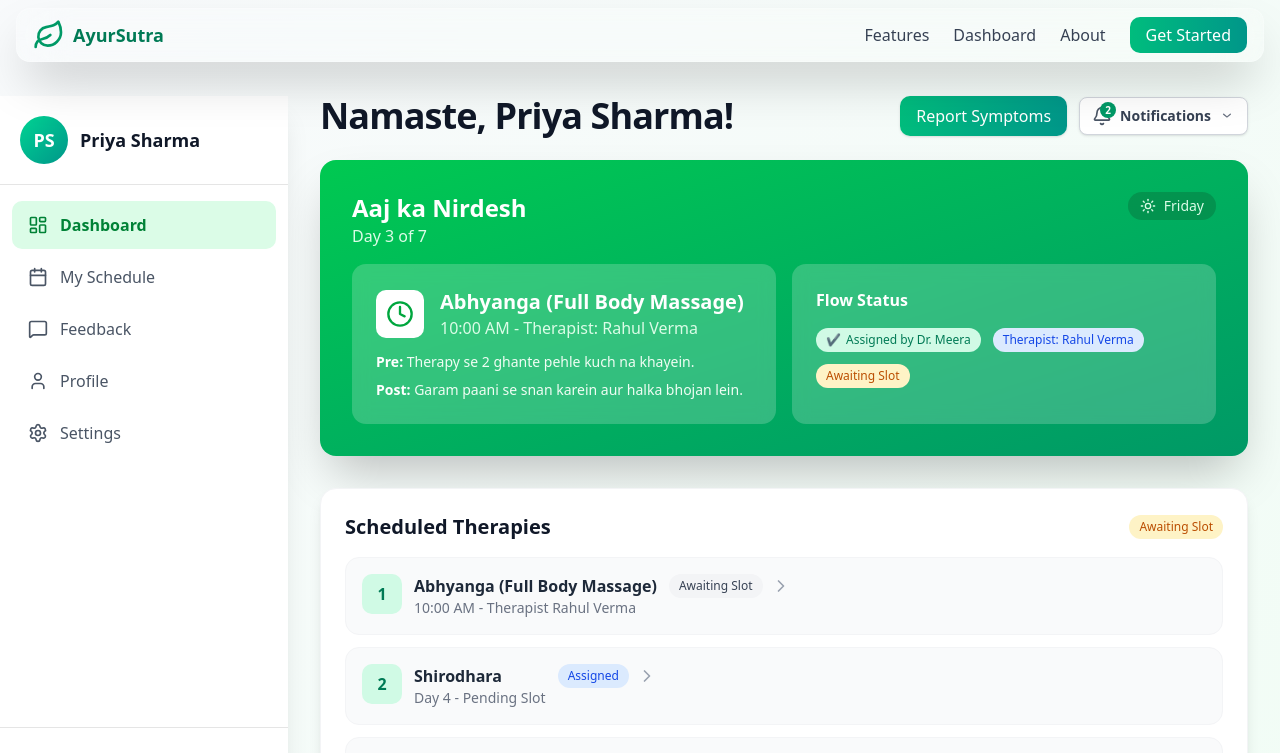
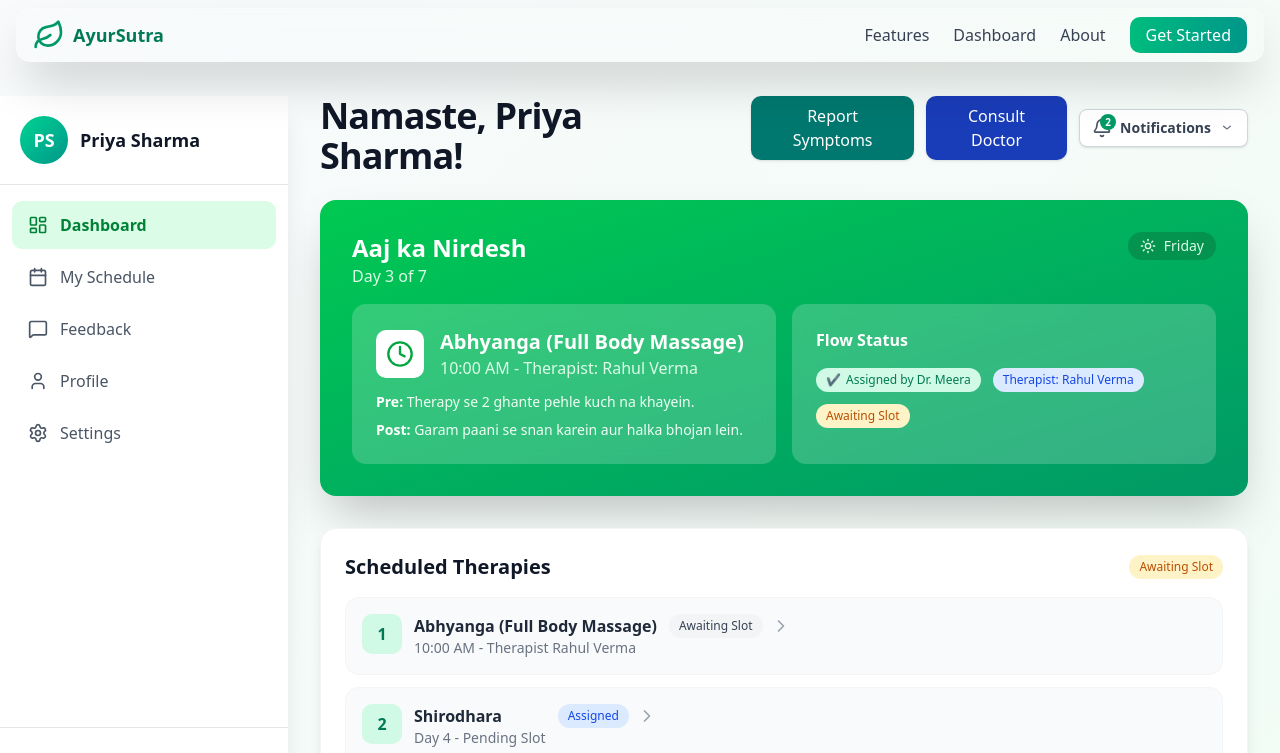
Before and after one commit to Shaanworkspace/AyurSutra, a React (Vite) app: page /patient-dashboard in a window 1280 px wide. Shown: the top 753 px of the page. Built offline with nearby package versions, Linux system fonts and the light colour scheme.

Commit message:
Update routing in App.jsx;

```diff
--- a/src/App.jsx
+++ b/src/App.jsx
@@ -4,6 +4,7 @@ import LoginPage from "./components/Pages/LoginPage";
 import RegisterPage from "./components/Pages/RegisterPage";
 import AboutPage from "./components/Pages/AboutPage";
 import PatientDashboard from "./Patient/Pages/PatientDashboard";
+import ChooseDoctorPage from "./components/Pages/ChooseDocPage";
 
 function App() {
   return (
@@ -13,7 +14,7 @@ function App() {
       <Route path="/register" element={<RegisterPage />} />
       <Route path="/patient-dashboard" element={<PatientDashboard />} />
       <Route path="/about" element={<AboutPage/>} />
-
+      <Route path="/choose-doctor" element={<ChooseDoctorPage />} />
     </Routes>
   );
 }
--- a/src/Patient/Components/Header.jsx
+++ /dev/null
@@ -1,12 +0,0 @@
-const Header = () => (
-  <header className="bg-white shadow-md py-4 px-6">
-    <div className="max-w-[1400px] mx-auto flex items-center justify-between">
-      <h1 className="text-2xl font-bold text-gray-900">Therapy Dashboard</h1>
-      <div className="flex items-center gap-4">
-        <span className="text-gray-600">Welcome</span>
-      </div>
-    </div>
-  </header>
-);
-
-export default Header;
--- a/src/Patient/Components/SymptomReportModal.jsx
+++ b/src/Patient/Components/SymptomReportModal.jsx
@@ -43,11 +43,11 @@ const SymptomReportModal = ({ isOpen, setIsOpen, patientData }) => {
               <div className="grid grid-cols-1 sm:grid-cols-2 gap-3">
                 <div>
                   <label className="block text-sm text-gray-600 mb-1">Name</label>
-                  <input name="name" value={form.name} onChange={handleChange} className="w-full bg-white border border-gray-300 rounded-lg px-3 py-2" />
+                  <input name="name" value={form.name} onChange={handleChange} className="w-full bg-gray-100 border border-gray-300 rounded-lg px-3 py-2" disabled />
                 </div>
                 <div>
                   <label className="block text-sm text-gray-600 mb-1">Email</label>
-                  <input name="email" type="email" value={form.email} onChange={handleChange} className="w-full bg-white border border-gray-300 rounded-lg px-3 py-2" />
+                  <input name="email" type="email" value={form.email} onChange={handleChange} className="w-full bg-gray-100 border border-gray-300 rounded-lg px-3 py-2" disabled/>
                 </div>
               </div>
               <div>
--- a/src/Patient/Pages/PatientDashboard.jsx
+++ b/src/Patient/Pages/PatientDashboard.jsx
@@ -1,6 +1,6 @@
 import React from 'react';
 import { motion } from 'framer-motion';
-// import Header from '../Components/Header';
+import { useNavigate } from 'react-router-dom';
 import Sidebar from '../Components/Sidebar';
 import InlineDropdown from '../Components/InlineDropdown';
 import AajKaNirdesh from '../Components/AajKaNirdesh';
@@ -10,6 +10,7 @@ import SymptomReportModal from '../Components/SymptomReportModal';
 import { NormalizeName } from '../Components/NormalizeName';
 import FeedBack from '../Components/FeedBack';
 import Header from '../../layout/Header';
+import ChooseDoctorPage from '@/components/Pages/ChooseDocPage';
 
 const PatientData = {
   fullName: 'PriyaSharma',
@@ -36,15 +37,14 @@ const PatientData = {
   lastSessionFeedBackPending: true
 };
 
-export { PatientData };
 
 const containerVariants = { hidden: { opacity: 0 }, visible: { opacity: 1, transition: { staggerChildren: 0.08 } } };
 const itemVariants = { hidden: { y: 18, opacity: 0 }, visible: { y: 0, opacity: 1 } };
 
 const PatientDashboard = () => {
   const [isFormOpen, setIsFormOpen] = React.useState(false);
+  const navigate = useNavigate();
 
-  // Add error handling for patient data
   if (!PatientData || !PatientData.fullName) {
     return (
       <div className="min-h-screen bg-gradient-to-br from-slate-50 to-green-50 p-8">
@@ -74,9 +74,15 @@ const PatientDashboard = () => {
               <div className="flex items-center gap-3">
                 <button
                   onClick={() => setIsFormOpen(true)}
-                  className="bg-gradient-to-r from-emerald-500 to-teal-600 text-white px-4 py-2 rounded-lg shadow hover:shadow-md"
+                  className="bg-teal-700 text-white px-4 py-2 rounded-lg shadow hover:shadow-md cursor-pointer"
                 >
                   Report Symptoms
+                </button>
+                <button
+                  onClick={() => navigate('/choose-doctor')}
+                  className="bg-blue-800 text-white px-4 py-2 rounded-lg shadow hover:shadow-md cursor-pointer"
+                >
+                  Consult Doctor
                 </button>
                 <InlineDropdown />
               </div>
--- a/src/components/Pages/ChooseDocPage.jsx
+++ b/src/components/Pages/ChooseDocPage.jsx
@@ -4,7 +4,6 @@ import Header from "../../layout/Header";
 import Footer from "../../layout/Footer";
 import { useNavigate } from "react-router-dom";
 
-// ✅ Using plain Tailwind cards (no shadcn dependency)
 const doctors = [
   {
     id: 1,
```
Also changed, not shown: src/Patient/Components/InlineDropdown.jsx (line endings or trailing spaces).
